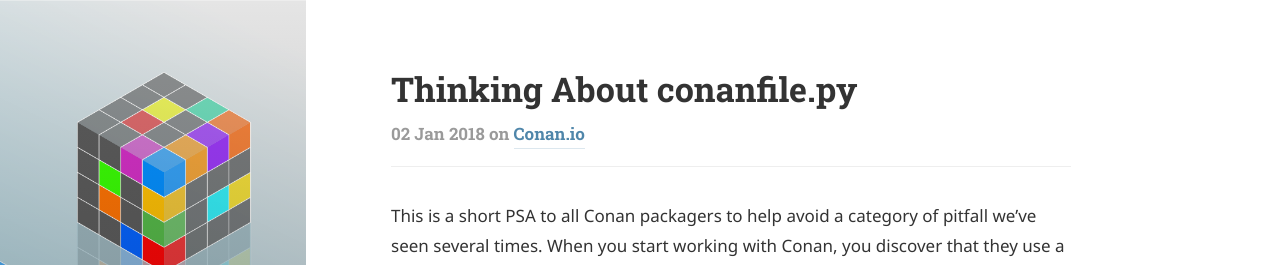
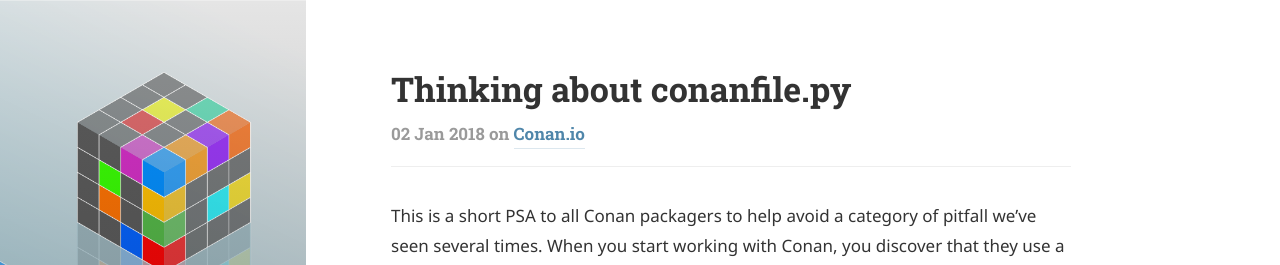
Before and after one commit to bincrafters/bincrafters.github.io, a Jekyll site: the page built from _posts/2018-01-02-Thinking-About-Conanfile.py.md, in a window 1280 px wide and 900 px high. Shown: the top 265 px of the window. Built offline with Jekyll 4.4.1, drawn with Linux system fonts in a browser that asks for light colours; some web fonts are replaced.

```diff
--- a/_posts/2018-01-02-Thinking-About-Conanfile.py.md
+++ b/_posts/2018-01-02-Thinking-About-Conanfile.py.md
@@ -1,6 +1,6 @@
 ---
 layout: post
-title: 'Thinking About conanfile.py'
+title: 'Thinking about conanfile.py'
 tags: [Conan.io]
 ---
 
```
